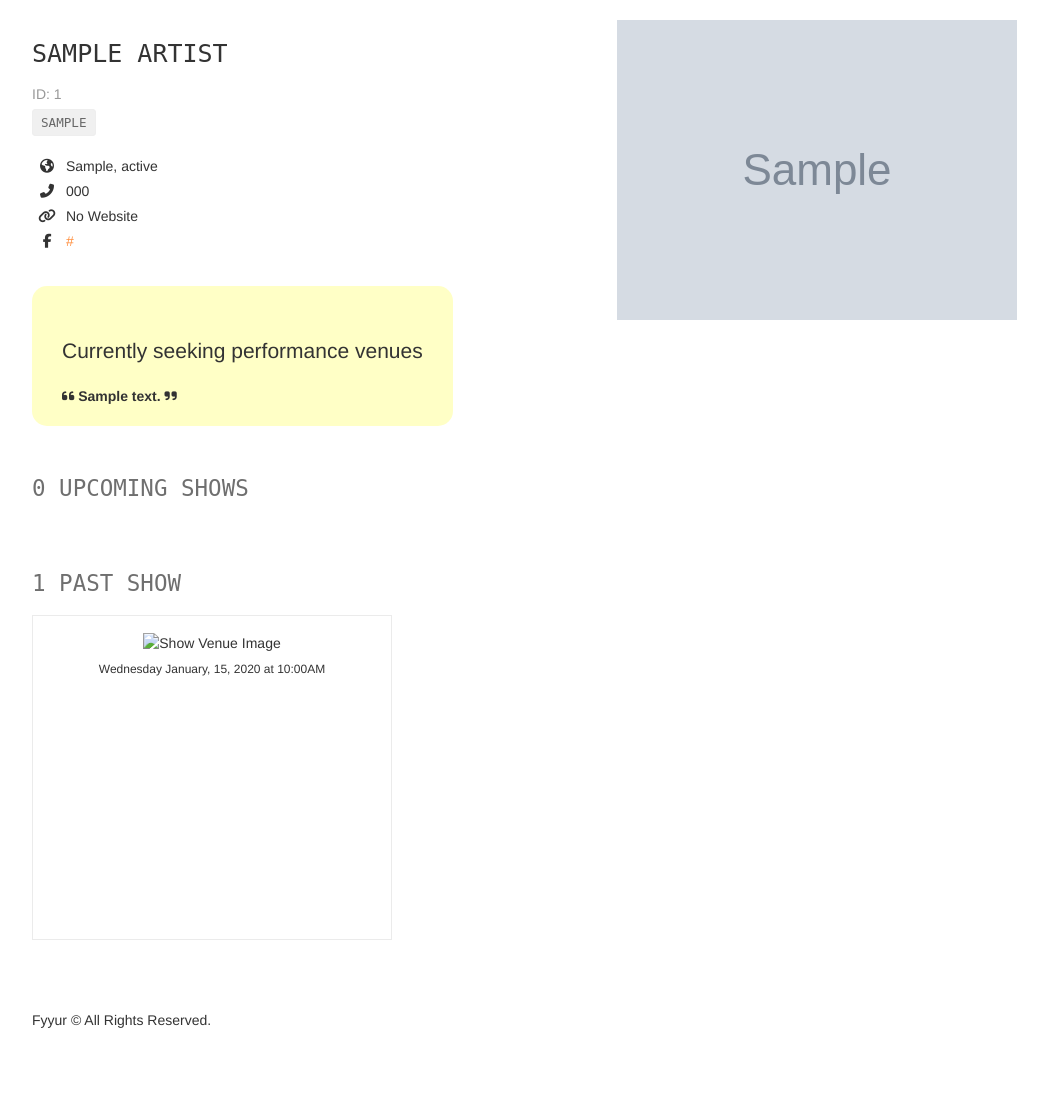
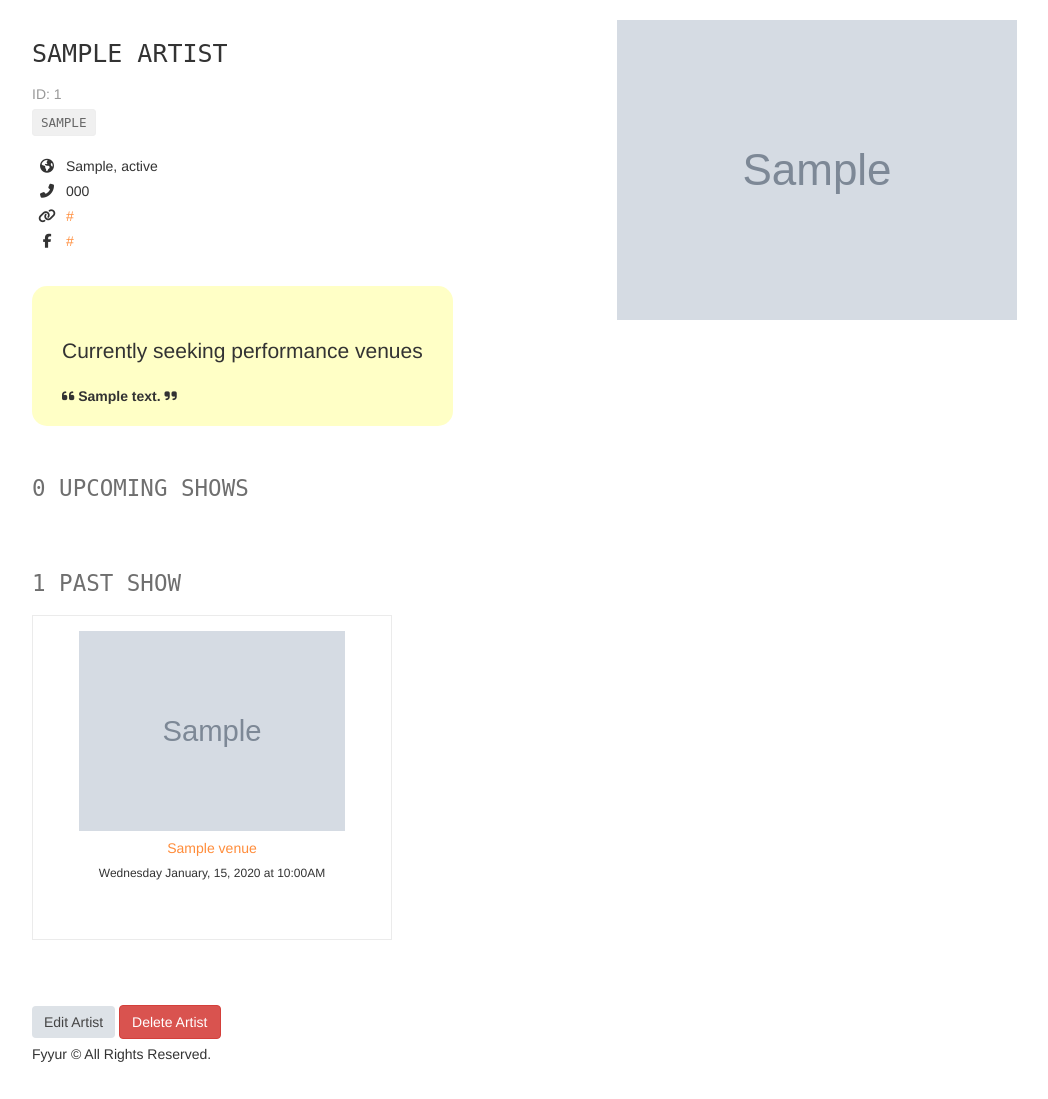
Before and after one commit to MuhamedOsama/my_fyyur, a Flask app: page /artists/1 in a window 1280 px wide. Shown: the part 60-1159 px from the top of the page, without its empty margins (38-1086 px from the left). Before the commit the page ends 1088 px from the top, so only its background shows below. Run offline with Flask 2, Linux system fonts and the light colour scheme; tables that the repository leaves empty hold one stand-in row (values such as "Sample post"); grey boxes marked "Sample" are stand-in pictures; some libraries are stand-ins or nearby versions.

Commit message:
edit/delete artist and venue and use join with artist and venue

```diff
--- a/app.py
+++ b/app.py
@@ -73,6 +73,7 @@ class Venue(db.Model):
             'name': self.name,
             'city': self.city,
             'state': self.state,
+            'address':self.address,
             'phone': self.phone,
             'genres': self.genres.split(','),  # convert string to list
             'image_link': self.image_link,
@@ -145,7 +146,12 @@ app.jinja_env.filters['datetime'] = format_datetime
 @app.route('/')
 def index():
     return render_template('pages/home.html')
-
+@app.route('/me')
+def me():
+    artist = Artist.query.get(1)
+    q = db.session.query(Show).join(Venue).all()
+    print(q)
+    return jsonify(artist.dictionary())
 
 #  Venues
 #  ----------------------------------------------------------------
@@ -208,105 +214,40 @@ def search_venues():
     # TODO: implement search on artists with partial string search. Ensure it is case-insensitive.
     # seach for Hop should return "The Musical Hop".
     # search for "Music" should return "The Musical Hop" and "Park Square Live Music & Coffee"
+    term =request.form.get('search_term', '').lower()
+    venues = Venue.query.filter(Venue.name.ilike(f'%{term}%')).all()
+    venues_response = []
+    today = datetime.today()
+    for v in venues:
+        upcoming_shows_count = db.session.query(Show).join(Venue).filter(Show.start_time > today).count()
+        venues_response.append({
+            "id": v.id,
+            "name": v.name,
+            "num_upcoming_shows": upcoming_shows_count
+        })
     response = {
-        "count": 1,
-        "data": [{
-            "id": 2,
-            "name": "The Dueling Pianos Bar",
-            "num_upcoming_shows": 0,
-        }]
+        "count": Venue.query.filter(Venue.name.ilike(f'%{term}%')).count(),
+        "data": venues_response
     }
-    return render_template('pages/search_venues.html', results=response, search_term=request.form.get('search_term', ''))
+    # [{
+    #         "id": 2,
+    #         "name": "The Dueling Pianos Bar",
+    #         "num_upcoming_shows": 0,
+    #     }]
+    return render_template('pages/search_venues.html', results=response, search_term=term)
 
 
 @app.route('/venues/<int:venue_id>')
 def show_venue(venue_id):
     # shows the venue page with the given venue_id
     # TODO: replace with real venue data from the venues table, using venue_id
-    # data1={
-    #   "id": 1,
-    #   "name": "The Musical Hop",
-    #   "genres": ["Jazz", "Reggae", "Swing", "Classical", "Folk"],
-    #   "address": "1015 Folsom Street",
-    #   "city": "San Francisco",
-    #   "state": "CA",
-    #   "phone": "123-123-1234",
-    #   "website": "https://www.themusicalhop.com",
-    #   "facebook_link": "https://www.facebook.com/TheMusicalHop",
-    #   "seeking_talent": True,
-    #   "seeking_description": "We are on the lookout for a local artist to play every two weeks. Please call us.",
-    #   "image_link": "https://images.unsplash.com/photo-1543900694-133f37abaaa5?ixlib=rb-1.2.1&ixid=eyJhcHBfaWQiOjEyMDd9&auto=format&fit=crop&w=400&q=60",
-    #   "past_shows": [{
-    #     "artist_id": 4,
-    #     "artist_name": "Guns N Petals",
-    #     "artist_image_link": "https://images.unsplash.com/photo-1549213783-8284d0336c4f?ixlib=rb-1.2.1&ixid=eyJhcHBfaWQiOjEyMDd9&auto=format&fit=crop&w=300&q=80",
-    #     "start_time": "2019-05-21T21:30:00.000Z"
-    #   }],
-    #   "upcoming_shows": [],
-    #   "past_shows_count": 1,
-    #   "upcoming_shows_count": 0,
-    # }
-    # data2={
-    #   "id": 2,
-    #   "name": "The Dueling Pianos Bar",
-    #   "genres": ["Classical", "R&B", "Hip-Hop"],
-    #   "address": "335 Delancey Street",
-    #   "city": "New York",
-    #   "state": "NY",
-    #   "phone": "914-003-1132",
-    #   "website": "https://www.theduelingpianos.com",
-    #   "facebook_link": "https://www.facebook.com/theduelingpianos",
-    #   "seeking_talent": False,
-    #   "image_link": "https://images.unsplash.com/photo-1497032205916-ac775f0649ae?ixlib=rb-1.2.1&ixid=eyJhcHBfaWQiOjEyMDd9&auto=format&fit=crop&w=750&q=80",
-    #   "past_shows": [],
-    #   "upcoming_shows": [],
-    #   "past_shows_count": 0,
-    #   "upcoming_shows_count": 0,
-    # }
-    # data3={
-    #   "id": 3,
-    #   "name": "Park Square Live Music & Coffee",
-    #   "genres": ["Rock n Roll", "Jazz", "Classical", "Folk"],
-    #   "address": "34 Whiskey Moore Ave",
-    #   "city": "San Francisco",
-    #   "state": "CA",
-    #   "phone": "415-000-1234",
-    #   "website": "https://www.parksquarelivemusicandcoffee.com",
-    #   "facebook_link": "https://www.facebook.com/ParkSquareLiveMusicAndCoffee",
-    #   "seeking_talent": False,
-    #   "image_link": "https://images.unsplash.com/photo-1485686531765-ba63b07845a7?ixlib=rb-1.2.1&ixid=eyJhcHBfaWQiOjEyMDd9&auto=format&fit=crop&w=747&q=80",
-    #   "past_shows": [{
-    #     "artist_id": 5,
-    #     "artist_name": "Matt Quevedo",
-    #     "artist_image_link": "https://images.unsplash.com/photo-1495223153807-b916f75de8c5?ixlib=rb-1.2.1&ixid=eyJhcHBfaWQiOjEyMDd9&auto=format&fit=crop&w=334&q=80",
-    #     "start_time": "2019-06-15T23:00:00.000Z"
-    #   }],
-    #   "upcoming_shows": [{
-    #     "artist_id": 6,
-    #     "artist_name": "The Wild Sax Band",
-    #     "artist_image_link": "https://images.unsplash.com/photo-1558369981-f9ca78462e61?ixlib=rb-1.2.1&ixid=eyJhcHBfaWQiOjEyMDd9&auto=format&fit=crop&w=794&q=80",
-    #     "start_time": "2035-04-01T20:00:00.000Z"
-    #   }, {
-    #     "artist_id": 6,
-    #     "artist_name": "The Wild Sax Band",
-    #     "artist_image_link": "https://images.unsplash.com/photo-1558369981-f9ca78462e61?ixlib=rb-1.2.1&ixid=eyJhcHBfaWQiOjEyMDd9&auto=format&fit=crop&w=794&q=80",
-    #     "start_time": "2035-04-08T20:00:00.000Z"
-    #   }, {
-    #     "artist_id": 6,
-    #     "artist_name": "The Wild Sax Band",
-    #     "artist_image_link": "https://images.unsplash.com/photo-1558369981-f9ca78462e61?ixlib=rb-1.2.1&ixid=eyJhcHBfaWQiOjEyMDd9&auto=format&fit=crop&w=794&q=80",
-    #     "start_time": "2035-04-15T20:00:00.000Z"
-    #   }],
-    #   "past_shows_count": 1,
-    #   "upcoming_shows_count": 1,
-    # }
+
     venue = Venue.query.get(venue_id)
     # db.session.query(Venue).filter((Venue.state == g[0]) & (Venue.city == g[1])).all()
     today = datetime.today()
-    upcoming_shows = db.session.query(Show).filter(
-        (Show.venue_id == venue.id) & (Show.start_time >= today)).all()
-    past_shows = db.session.query(Show).filter(
-        (Show.venue_id == venue.id) & (Show.start_time < today)).all()
+    upcoming_shows = db.session.query(Show).join(Venue,Show.venue_id == venue.id).filter((Show.start_time >= today)).all()
+    past_shows = db.session.query(Show).join(Venue,Show.venue_id == venue.id).filter((Show.start_time < today)).all()
+
     venue_dto = venue.dictionary()
     # data = list(filter(lambda d: d['id'] == venue_id, [data1, data2, data3]))[0]
     upcoming_shows_list = []
@@ -338,7 +279,6 @@ def show_venue(venue_id):
     venue_dto['past_shows'] = past_shows_list
     venue_dto['upcoming_shows_count'] = NumOfUpcomingShows
     venue_dto['past_shows_count'] = NumOfPastShows
-    print(venue_dto)
     return render_template('pages/show_venue.html', venue=venue_dto)
 
 #  Create Venue
@@ -394,10 +334,24 @@ def create_venue_submission():
 def delete_venue(venue_id):
     # TODO: Complete this endpoint for taking a venue_id, and using
     # SQLAlchemy ORM to delete a record. Handle cases where the session commit could fail.
-
+    error = False
+    try:
+        venue = Venue.query.get(venue_id)
+        db.session.delete(venue)
+        db.session.commit()
+    except:
+        error = True
+        db.session.rollback()
+        print(sys.exc_info())
+    finally:
+        db.session.close()
+        if error:
+            flash('An error occurred. Venue could not be deleted.')
+        else:
+            flash('Venue ' + venue.name +' was successfully deleted!')
     # BONUS CHALLENGE: Implement a button to delete a Venue on a Venue Page, have it so that
     # clicking that button delete it from the db then redirect the user to the homepage
-    return None
+    return jsonify({ 'success': True })
 
 #  Artists
 #  ----------------------------------------------------------------
@@ -406,16 +360,6 @@ def delete_venue(venue_id):
 @app.route('/artists')
 def artists():
     # TODO: replace with real data returned from querying the database
-    data = [{
-        "id": 4,
-        "name": "Guns N Petals",
-    }, {
-        "id": 5,
-        "name": "Matt Quevedo",
-    }, {
-        "id": 6,
-        "name": "The Wild Sax Band",
-    }]
     return render_template('pages/artists.html', artists=Artist.query.all())
 
 
@@ -424,14 +368,23 @@ def search_artists():
     # TODO: implement search on artists with partial string search. Ensure it is case-insensitive.
     # seach for "A" should return "Guns N Petals", "Matt Quevado", and "The Wild Sax Band".
     # search for "band" should return "The Wild Sax Band".
+    term =request.form.get('search_term', '').lower()
+    artists = Artist.query.filter(Artist.name.ilike(f'%{term}%')).all()
+    artists_response = []
+    today = datetime.today()
+    for v in artists:
+        upcoming_shows_count = db.session.query(Show).join(Artist).filter(Show.start_time > today).count()
+        artists_response.append({
+            "id": v.id,
+            "name": v.name,
+            "num_upcoming_shows": upcoming_shows_count
+        })
     response = {
-        "count": 1,
-        "data": [{
-            "id": 4,
-            "name": "Guns N Petals",
-            "num_upcoming_shows": 0,
-        }]
+        "count": Artist.query.filter(Artist.name.ilike(f'%{term}%')).count(),
+        "data": artists_response
     }
+
+
     return render_template('pages/search_artists.html', results=response, search_term=request.form.get('search_term', ''))
 
 
@@ -439,106 +392,33 @@ def search_artists():
 def show_artist(artist_id):
     # shows the venue page with the given venue_id
     # TODO: replace with real venue data from the venues table, using venue_id
-    # data1={
-    #   "id": 4,
-    #   "name": "Guns N Petals",
-    #   "genres": ["Rock n Roll"],
-    #   "city": "San Francisco",
-    #   "state": "CA",
-    #   "phone": "326-123-5000",
-    #   "website": "https://www.gunsnpetalsband.com",
-    #   "facebook_link": "https://www.facebook.com/GunsNPetals",
-    #   "seeking_venue": True,
-    #   "seeking_description": "Looking for shows to perform at in the San Francisco Bay Area!",
-    #   "image_link": "https://images.unsplash.com/photo-1549213783-8284d0336c4f?ixlib=rb-1.2.1&ixid=eyJhcHBfaWQiOjEyMDd9&auto=format&fit=crop&w=300&q=80",
-    #   "past_shows": [{
-    #     "venue_id": 1,
-    #     "venue_name": "The Musical Hop",
-    #     "venue_image_link": "https://images.unsplash.com/photo-1543900694-133f37abaaa5?ixlib=rb-1.2.1&ixid=eyJhcHBfaWQiOjEyMDd9&auto=format&fit=crop&w=400&q=60",
-    #     "start_time": "2019-05-21T21:30:00.000Z"
-    #   }],
-    #   "upcoming_shows": [],
-    #   "past_shows_count": 1,
-    #   "upcoming_shows_count": 0,
-    # }
-    # data2={
-    #   "id": 5,
-    #   "name": "Matt Quevedo",
-    #   "genres": ["Jazz"],
-    #   "city": "New York",
-    #   "state": "NY",
-    #   "phone": "300-400-5000",
-    #   "facebook_link": "https://www.facebook.com/mattquevedo923251523",
-    #   "seeking_venue": False,
-    #   "image_link": "https://images.unsplash.com/photo-1495223153807-b916f75de8c5?ixlib=rb-1.2.1&ixid=eyJhcHBfaWQiOjEyMDd9&auto=format&fit=crop&w=334&q=80",
-    #   "past_shows": [{
-    #     "venue_id": 3,
-    #     "venue_name": "Park Square Live Music & Coffee",
-    #     "venue_image_link": "https://images.unsplash.com/photo-1485686531765-ba63b07845a7?ixlib=rb-1.2.1&ixid=eyJhcHBfaWQiOjEyMDd9&auto=format&fit=crop&w=747&q=80",
-    #     "start_time": "2019-06-15T23:00:00.000Z"
-    #   }],
-    #   "upcoming_shows": [],
-    #   "past_shows_count": 1,
-    #   "upcoming_shows_count": 0,
-    # }
-    # data3={
-    #   "id": 6,
-    #   "name": "The Wild Sax Band",
-    #   "genres": ["Jazz", "Classical"],
-    #   "city": "San Francisco",
-    #   "state": "CA",
-    #   "phone": "432-325-5432",
-    #   "seeking_venue": False,
-    #   "image_link": "https://images.unsplash.com/photo-1558369981-f9ca78462e61?ixlib=rb-1.2.1&ixid=eyJhcHBfaWQiOjEyMDd9&auto=format&fit=crop&w=794&q=80",
-    #   "past_shows": [],
-    #   "upcoming_shows": [{
-    #     "venue_id": 3,
-    #     "venue_name": "Park Square Live Music & Coffee",
-    #     "venue_image_link": "https://images.unsplash.com/photo-1485686531765-ba63b07845a7?ixlib=rb-1.2.1&ixid=eyJhcHBfaWQiOjEyMDd9&auto=format&fit=crop&w=747&q=80",
-    #     "start_time": "2035-04-01T20:00:00.000Z"
-    #   }, {
-    #     "venue_id": 3,
-    #     "venue_name": "Park Square Live Music & Coffee",
-    #     "venue_image_link": "https://images.unsplash.com/photo-1485686531765-ba63b07845a7?ixlib=rb-1.2.1&ixid=eyJhcHBfaWQiOjEyMDd9&auto=format&fit=crop&w=747&q=80",
-    #     "start_time": "2035-04-08T20:00:00.000Z"
-    #   }, {
-    #     "venue_id": 3,
-    #     "venue_name": "Park Square Live Music & Coffee",
-    #     "venue_image_link": "https://images.unsplash.com/photo-1485686531765-ba63b07845a7?ixlib=rb-1.2.1&ixid=eyJhcHBfaWQiOjEyMDd9&auto=format&fit=crop&w=747&q=80",
-    #     "start_time": "2035-04-15T20:00:00.000Z"
-    #   }],
-    #   "past_shows_count": 0,
-    #   "upcoming_shows_count": 3,
-    # }
-    # data = Artist.query.get(artist_id)
     artist = Artist.query.get(artist_id)
-    # db.session.query(Venue).filter((Venue.state == g[0]) & (Venue.city == g[1])).all()
     today = datetime.today()
-    upcoming_shows = db.session.query(Show).filter(
-        (Show.artist_id == artist.id) & (Show.start_time >= today)).all()
-    past_shows = db.session.query(Show).filter(
-        (Show.artist_id == artist.id) & (Show.start_time < today)).all()
+    upcoming_shows = db.session.query(Show).join(Artist,Show.venue_id == artist.id).filter((Show.start_time >= today)).all()
+
+    past_shows = db.session.query(Show).join(Artist,Show.venue_id == artist.id).filter((Show.start_time < today)).all()
     artist_dto = artist.dictionary()
-    # data = list(filter(lambda d: d['id'] == venue_id, [data1, data2, data3]))[0]
     upcoming_shows_list = []
     past_shows_list = []
-    for show in upcoming_shows:
-        venue = Venue.query.get(show.venue_id)
+    for s in upcoming_shows:
+        venue = Venue.query.get(s.venue_id)
         show = {
-            "venue_id": artist.id,
-            "venue_name": artist.name,
-            "venue_image_link": artist.image_link,
-            "start_time": show.start_time.strftime("%m/%d/%Y, %H:%M:%S")
+            "venue_id": venue.id,
+            "venue_name": venue.name,
+            "venue_image_link": venue.image_link,
+            "start_time": s.start_time.strftime("%m/%d/%Y, %H:%M:%S")
         }
+        print(show)
         upcoming_shows_list.append(show)
-    for show in past_shows:
-        artist = Artist.query.get(show.artist_id)
+    for s in past_shows:
+        venue = Venue.query.get(s.venue_id)
         show = {
-            "artist_id": artist.id,
-            "artist_name": artist.name,
-            "artist_image_link": artist.image_link,
-            "start_time": show.start_time.strftime("%m/%d/%Y, %H:%M:%S")
+            "venue_id": venue.id,
+            "venue_name": venue.name,
+            "venue_image_link": venue.image_link,
+            "start_time": s.start_time.strftime("%m/%d/%Y, %H:%M:%S")
         }
+        print(show)
         past_shows_list.append(show)
     NumOfUpcomingShows = db.session.query(Show).filter(
         (Show.start_time >= today) & (Show.artist_id == artist.id)).count()
@@ -549,30 +429,37 @@ def show_artist(artist_id):
     artist_dto['past_shows'] = past_shows_list
     artist_dto['upcoming_shows_count'] = NumOfUpcomingShows
     artist_dto['past_shows_count'] = NumOfPastShows
-    print(artist_dto)
     #data = list(filter(lambda d: d['id'] == artist_id, [data1, data2, data3]))[0]
+    #   return jsonify(artist_dto)
     return render_template('pages/show_artist.html', artist=artist_dto)
 
 #  Update
 #  ----------------------------------------------------------------
+@app.route('/artists/<artist_id>', methods=['DELETE'])
 
-
+def delete_artist(artist_id):
+    # TODO: Complete this endpoint for taking a venue_id, and using
+    # SQLAlchemy ORM to delete a record. Handle cases where the session commit could fail.
+    error = False
+    try:
+        artist = Artist.query.get(artist_id)
+        db.session.delete(artist)
+        db.session.commit()
+    except:
+        error = True
+        db.session.rollback()
+        print(sys.exc_info())
+    finally:
+        db.session.close()
+        if error:
+            flash('An error occurred. Artist could not be deleted.')
+        else:
+            flash('Artist ' + artist.name +' was successfully deleted!')
+    return jsonify({ 'success': True })
 @app.route('/artists/<int:artist_id>/edit', methods=['GET'])
 def edit_artist(artist_id):
     form = ArtistForm()
-    artist = {
-        "id": 4,
-        "name": "Guns N Petals",
-        "genres": ["Rock n Roll"],
-        "city": "San Francisco",
-        "state": "CA",
-        "phone": "326-123-5000",
-        "website": "https://www.gunsnpetalsband.com",
-        "facebook_link": "https://www.facebook.com/GunsNPetals",
-        "seeking_venue": True,
-        "seeking_description": "Looking for shows to perform at in the San Francisco Bay Area!",
-        "image_link": "https://images.unsplash.com/photo-1549213783-8284d0336c4f?ixlib=rb-1.2.1&ixid=eyJhcHBfaWQiOjEyMDd9&auto=format&fit=crop&w=300&q=80"
-    }
+    artist = Artist.query.get(artist_id)
     # TODO: populate form with fields from artist with ID <artist_id>
     return render_template('forms/edit_artist.html', form=form, artist=artist)
 
@@ -581,27 +468,43 @@ def edit_artist(artist_id):
 def edit_artist_submission(artist_id):
     # TODO: take values from the form submitted, and update existing
     # artist record with ID <artist_id> using the new attributes
-
+    form = ArtistForm()
+    error = False
+    try:
+        artist = Artist.query.get(artist_id)
+        artist.name = request.form['name']
+        artist.city = request.form['city']
+        artist.state = request.form['state']
+        artist.phone = request.form['phone']
+        tmp_genres = request.form.getlist('genres')
+        artist.genres = ','.join(tmp_genres)
+        artist.webpage_link = request.form['webpage_link']
+        artist.image_link = request.form['image_link']
+        artist.facebook_link = request.form['facebook_link']
+        artist.description = request.form['description']
+        artist.seeking_venue = True
+        if not artist.description:
+            artist.seeking_venue = False
+        db.session.commit()
+    except:
+        error = True
+        db.session.rollback()
+        print(sys.exc_info())
+    finally:
+        db.session.close()
+        if error:
+            flash('An error occurred. Artist ' +
+                  request.form['name'] + ' could not be listed.')
+        else:
+            flash('Artist ' + request.form['name'] +
+                  ' was successfully listed!')
     return redirect(url_for('show_artist', artist_id=artist_id))
 
 
 @app.route('/venues/<int:venue_id>/edit', methods=['GET'])
 def edit_venue(venue_id):
     form = VenueForm()
-    venue = {
-        "id": 1,
-        "name": "The Musical Hop",
-        "genres": ["Jazz", "Reggae", "Swing", "Classical", "Folk"],
-        "address": "1015 Folsom Street",
-        "city": "San Francisco",
-        "state": "CA",
-        "phone": "123-123-1234",
-        "website": "https://www.themusicalhop.com",
-        "facebook_link": "https://www.facebook.com/TheMusicalHop",
-        "seeking_talent": True,
-        "seeking_description": "We are on the lookout for a local artist to play every two weeks. Please call us.",
-        "image_link": "https://images.unsplash.com/photo-1543900694-133f37abaaa5?ixlib=rb-1.2.1&ixid=eyJhcHBfaWQiOjEyMDd9&auto=format&fit=crop&w=400&q=60"
-    }
+    venue = Venue.query.get(venue_id)
     # TODO: populate form with values from venue with ID <venue_id>
     return render_template('forms/edit_venue.html', form=form, venue=venue)
 
@@ -610,6 +513,38 @@ def edit_venue(venue_id):
 def edit_venue_submission(venue_id):
     # TODO: take values from the form submitted, and update existing
     # venue record with ID <venue_id> using the new attributes
+
+    form = VenueForm()
+    error = False
+    try:
+        venue = Venue.query.get(venue_id)
+        venue.name = request.form['name']
+        venue.city = request.form['city']
+        venue.state = request.form['state']
+        venue.phone = request.form['phone']
+        venue.address = request.form['address']
+        tmp_genres = request.form.getlist('genres')
+        venue.genres = ','.join(tmp_genres)
+        venue.webpage_link = request.form['webpage_link']
+        venue.image_link = request.form['image_link']
+        venue.facebook_link = request.form['facebook_link']
+        venue.description = request.form['description']
+        venue.seeking_talent = True
+        if not venue.description:
+            venue.seeking_talent = False
+        db.session.commit()
+    except:
+        error = True
+        db.session.rollback()
+        print(sys.exc_info())
+    finally:
+        db.session.close()
+        if error:
+            flash('An error occurred. Venue ' +
+                  request.form['name'] + ' could not be listed.')
+        else:
+            flash('Venue ' + request.form['name'] +
+                  ' was successfully listed!')
     return redirect(url_for('show_venue', venue_id=venue_id))
 
 #  Create Artist
@@ -677,42 +612,7 @@ def shows():
     # displays list of shows at /shows
     # TODO: replace with real venues data.
     #       num_shows should be aggregated based on number of upcoming shows per venue.
-    # data=[{
-    #   "venue_id": 1,
-    #   "venue_name": "The Musical Hop",
-    #   "artist_id": 4,
-    #   "artist_name": "Guns N Petals",
-    #   "artist_image_link": "https://images.unsplash.com/photo-1549213783-8284d0336c4f?ixlib=rb-1.2.1&ixid=eyJhcHBfaWQiOjEyMDd9&auto=format&fit=crop&w=300&q=80",
-    #   "start_time": "2019-05-21T21:30:00.000Z"
-    # }, {
-    #   "venue_id": 3,
-    #   "venue_name": "Park Square Live Music & Coffee",
-    #   "artist_id": 5,
-    #   "artist_name": "Matt Quevedo",
-    #   "artist_image_link": "https://images.unsplash.com/photo-1495223153807-b916f75de8c5?ixlib=rb-1.2.1&ixid=eyJhcHBfaWQiOjEyMDd9&auto=format&fit=crop&w=334&q=80",
-    #   "start_time": "2019-06-15T23:00:00.000Z"
-    # }, {
-    #   "venue_id": 3,
-    #   "venue_name": "Park Square Live Music & Coffee",
-    #   "artist_id": 6,
-    #   "artist_name": "The Wild Sax Band",
-    #   "artist_image_link": "https://images.unsplash.com/photo-1558369981-f9ca78462e61?ixlib=rb-1.2.1&ixid=eyJhcHBfaWQiOjEyMDd9&auto=format&fit=crop&w=794&q=80",
-    #   "start_time": "2035-04-01T20:00:00.000Z"
-    # }, {
-    #   "venue_id": 3,
-    #   "venue_name": "Park Square Live Music & Coffee",
-    #   "artist_id": 6,
-    #   "artist_name": "The Wild Sax Band",
-    #   "artist_image_link": "https://images.unsplash.com/photo-1558369981-f9ca78462e61?ixlib=rb-1.2.1&ixid=eyJhcHBfaWQiOjEyMDd9&auto=format&fit=crop&w=794&q=80",
-    #   "start_time": "2035-04-08T20:00:00.000Z"
-    # }, {
-    #   "venue_id": 3,
-    #   "venue_name": "Park Square Live Music & Coffee",
-    #   "artist_id": 6,
-    #   "artist_name": "The Wild Sax Band",
-    #   "artist_image_link": "https://images.unsplash.com/photo-1558369981-f9ca78462e61?ixlib=rb-1.2.1&ixid=eyJhcHBfaWQiOjEyMDd9&auto=format&fit=crop&w=794&q=80",
-    #   "start_time": "2035-04-15T20:00:00.000Z"
-    # }]
+
     shows = Show.query.all()
     shows_dtos = []
     for show in shows:
--- a/templates/pages/show_artist.html
+++ b/templates/pages/show_artist.html
@@ -21,7 +21,7 @@
 			<i class="fas fa-phone-alt"></i> {% if artist.phone %}{{ artist.phone }}{% else %}No Phone{% endif %}
         </p>
         <p>
-			<i class="fas fa-link"></i> {% if artist.website %}<a href="{{ artist.website }}" target="_blank">{{ artist.website }}</a>{% else %}No Website{% endif %}
+			<i class="fas fa-link"></i> {% if artist.webpage_link %}<a href="{{ artist.webpage_link }}" target="_blank">{{ artist.webpage_link }}</a>{% else %}No Website{% endif %}
 		</p>
 		<p>
 			<i class="fab fa-facebook-f"></i> {% if artist.facebook_link %}<a href="{{ artist.facebook_link }}" target="_blank">{{ artist.facebook_link }}</a>{% else %}No Facebook Link{% endif %}
@@ -71,5 +71,23 @@
 		{% endfor %}
 	</div>
 </section>
+<a href="/artists/{{ artist.id }}/edit" class="btn btn-default">Edit Artist</a>
+<button class="btn btn-danger delete">Delete Artist</button>
 
+<script>
+	const deleteButton = document.querySelector('.delete')
+	deleteButton.addEventListener('click', function(e){
+		const id = {{artist.id|safe}}
+		console.log(id)
+		fetch(`/artists/${id}`, {
+                method: 'DELETE',
+            }).then(async r => {
+				const res = await r.json()
+				if(r.success = true)
+				window.location.replace('/')
+            }).catch(e => {
+                console.log(e)
+            })
+	})
+</script>
 {% endblock %}
```
Also changed, not shown: templates/forms/edit_artist.html (+36 -8 lines), templates/forms/edit_venue.html (+36 -9 lines), templates/pages/show_venue.html (+19 -1 lines).
